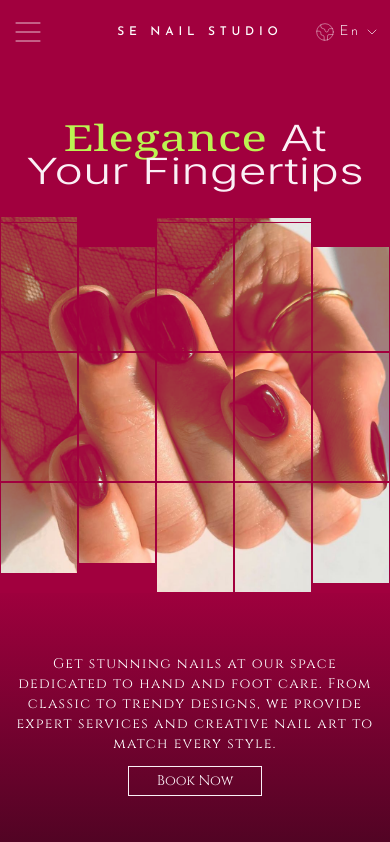
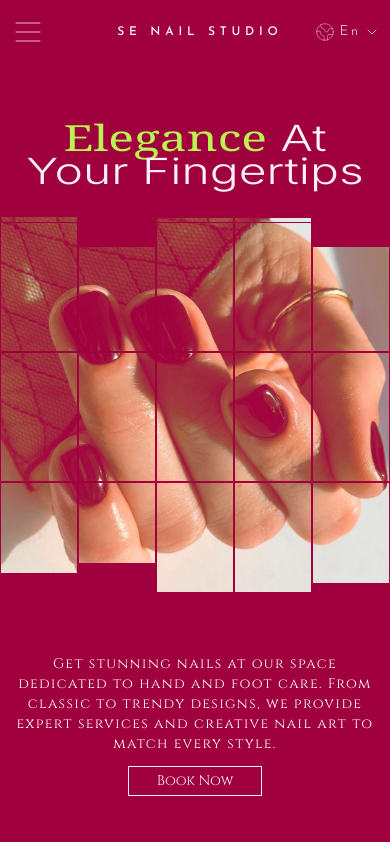
Before and after one commit to deutiaf/senailstudio, a Next.js app: page /en in a window 390 px wide. Shown: the top 842 px of the page. Built offline with nearby package versions, Linux system fonts and the light colour scheme; a web font is replaced by a local one.

Commit message:
feat: re-design hero

```diff
--- a/src/components/Hero/Hero.tsx
+++ b/src/components/Hero/Hero.tsx
@@ -30,7 +30,7 @@ export default function Hero() {
             <div className="absolute inset-0 bg-nail-special2 z-10"></div>
 
             {/* Background image div - positioned below the gradient */}
-            <div className="absolute h-2/6 w-full bottom-0 overflow-hidden md:hidden z-10 bg-gradient-to-b from-transparent to-pink-950">
+            <div className="absolute h-2/6 w-full bottom-0 overflow-hidden md:hidden z-10  bg-nail-special2">
             </div>
 
             {/* Gradient overlay - positioned above the image */}
```
